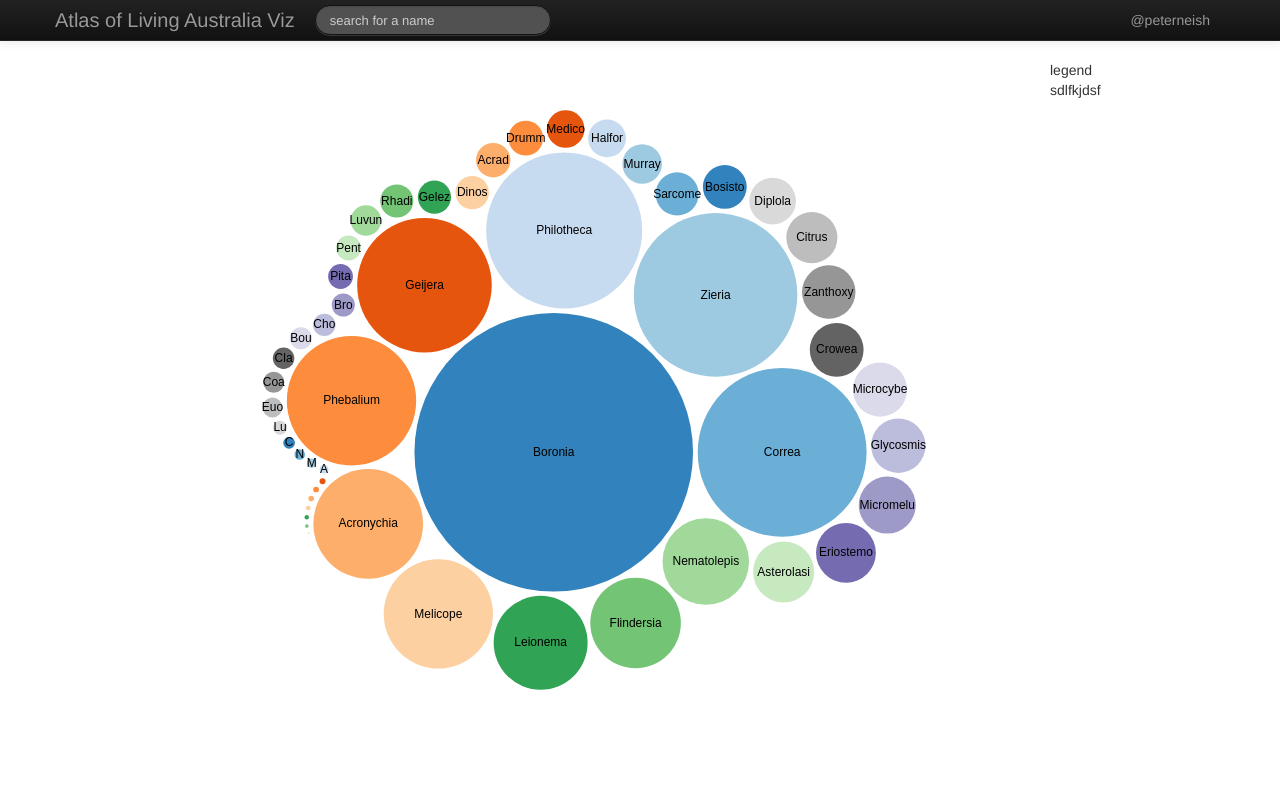
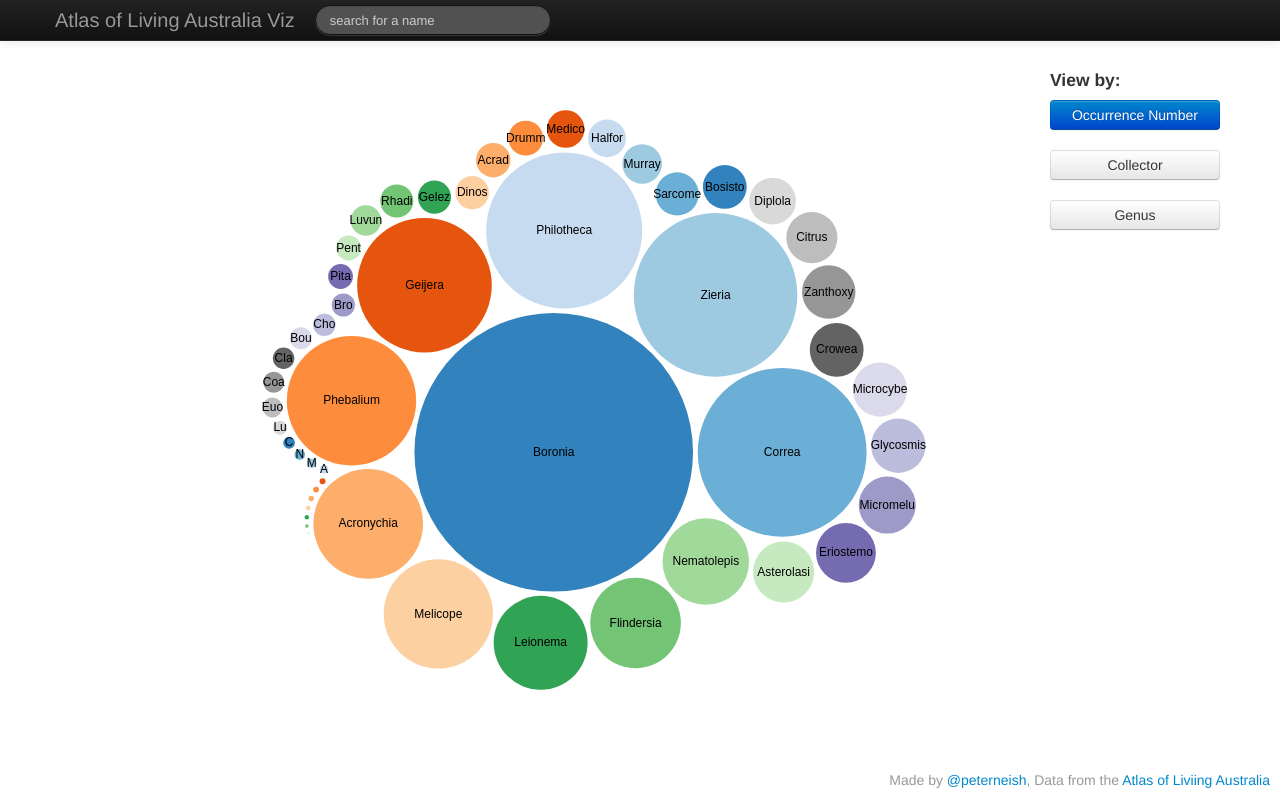
Before and after one commit to DuncanRowland/NBNQueryExample, a plain HTML site: page ala/index.html in a window 1280 px wide. Drawn offline with nearby package versions, Linux system fonts and the light colour scheme.

Commit message:
Added in buttons for faceting and footer

```diff
--- a/ala/index.html
+++ b/ala/index.html
@@ -14,6 +14,7 @@
         padding-top: 60px; /* 60px to make the container go all the way to the bottom of the topbar */
       }
 	  text { font: 12px sans-serif; }
+	  #footer { margin-right:10px; }
     </style>
     <link href="./bootstrap/css/bootstrap-responsive.css" rel="stylesheet">
 
@@ -45,11 +46,7 @@
              <form class="navbar-search pull-left">
 			<input type="text" id="searchfield" class="search-query" placeholder="search for a name" autocomplete="off">
 		  </form>
-		  <ul class="nav pull-right">
-              <!--<li class="active"><a href="#">Home</a></li>-->
-              <li class="pull-right"><a href="http://twitter.com/peterneish">@peterneish</a></li>
-              <!--<li><a href="#contact">Contact</a></li>-->
-            </ul>
+
           </div><!--/.nav-collapse -->
 
         </div>
@@ -57,9 +54,22 @@
     </div>
 	<div id="container" class="container-fluid">
 		<div id="viz" class="span10"></div>
-  	   <div id="facet" class="span2">legend<br>sdlfkjdsf<br></div>
+		<div id="facet" class="span2">
+			  <h4>View by:</h3>
+			  <a class="btn btn-primary btn-block" href="">Occurrence Number</a><br>
+			  <a class="btn btn-block" href="">Collector</a><br>
+			  <a class="btn btn-block" href="">Genus</a>
 
-	</div>
+		</div>
+		<div class="navbar navbar-fixed-bottom" id="footer">
+			<p class="muted credit pull-right">Made by <a href="http://twitter.com/peterneish">@peterneish</a>,
+			Data from the <a href="http://www.ala.org.au">Atlas of Liviing Australia</a></p>
+		</div>
+    </div>
+
+
+
+
 
 
     <!-- Le javascript
```
